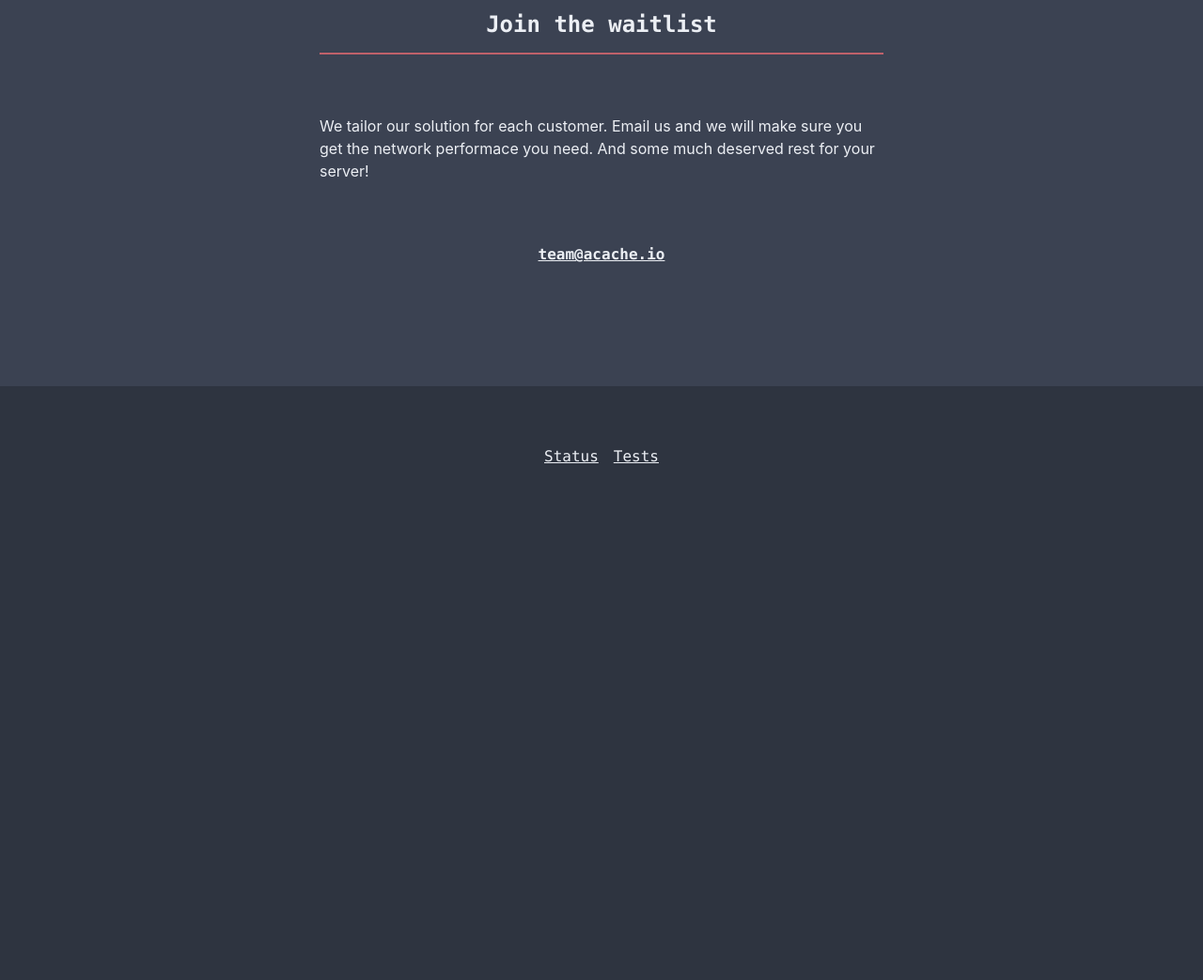
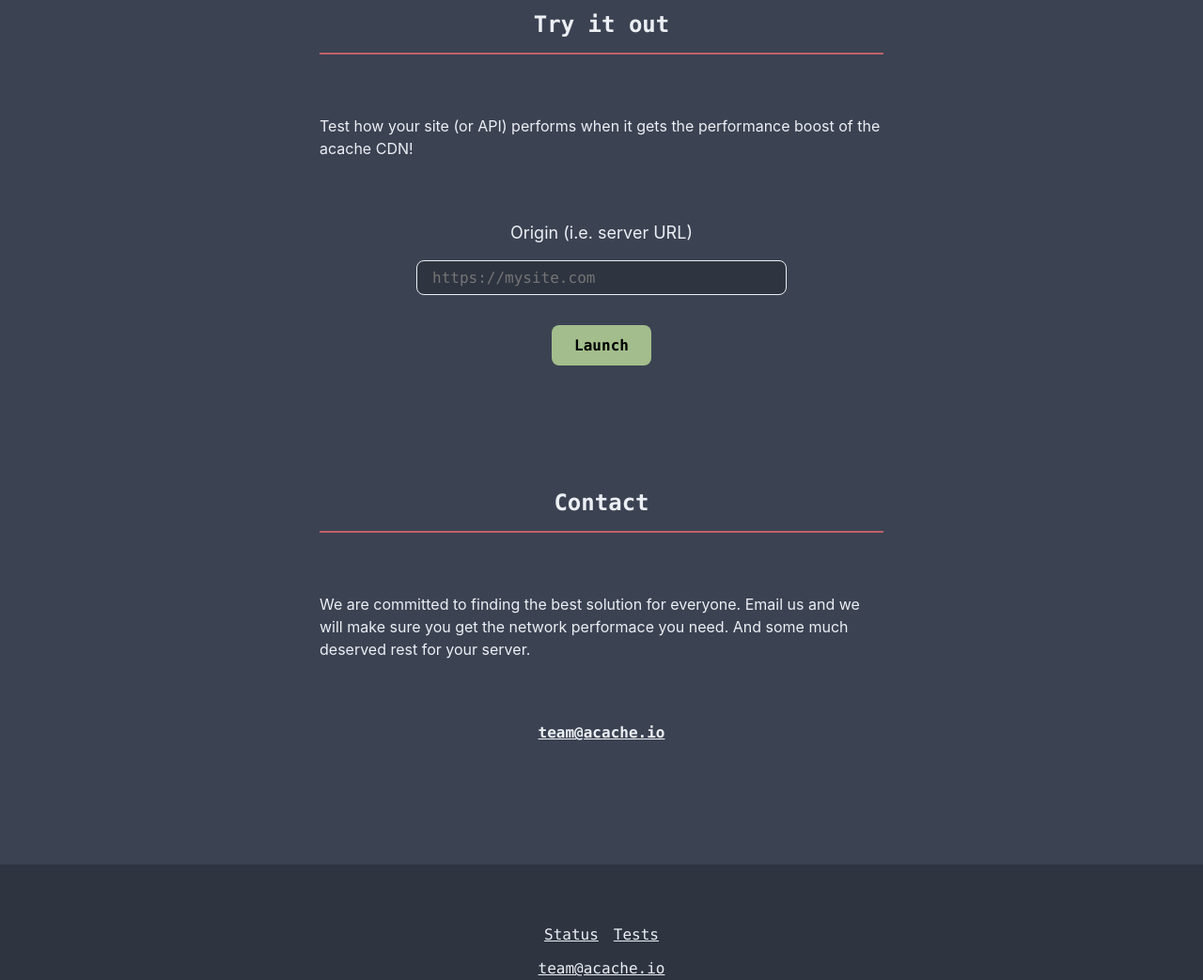
Before and after one commit to always-cache/acache.io, a plain HTML site: page index.html in a window 1280 px wide. Shown: the part 1860-2903 px from the top of the page at 94% size. Before the commit the page ends 2419 px from the top, so only its background shows below. Drawn offline with Linux system fonts and the light colour scheme.

```diff
--- a/index.html
+++ b/index.html
@@ -124,6 +124,44 @@
     margin-bottom: 0;
   }
 
+  form {
+    text-align: center;
+    font-size: 1.125em;
+    margin-block: var(--margin-double);
+  }
+
+  form p {
+    margin-block: var(--margin-half);
+  }
+
+  input {
+    border: 1px solid var(--color-fg);
+    border-radius: 0.5rem;
+    padding: 0.5rem 1rem;
+    display: inline-block;
+    text-decoration: none;
+    background: var(--color-bg);
+    color: var(--color-fg);
+    font-family: var(--font-heading);
+    margin: ;
+    margin-block: var(--margin-half);
+    font-size: 1rem;
+    min-width: 60%;
+  }
+
+  button {
+    border: none;
+    border-radius: 0.5rem;
+    padding: 0.75rem 1.5rem;
+    display: inline-block;
+    text-decoration: none;
+    cursor: pointer;
+    background: var(--nord14);
+    font-weight: 600;
+    font-family: var(--font-heading);
+    font-size: 1rem;
+  }
+
   .cta {
     text-align: center;
     display: block;
@@ -133,6 +171,7 @@
   footer {
     background: var(--color-bg);
     padding: var(--margin-double);
+    text-align: center;
   }
 
   .links {
@@ -181,9 +220,22 @@
           entirely in cache.</em>
       </li>
     </ul>
-    <h2>Join the waitlist</h2>
-    <p>We tailor our solution for each customer. Email us and we will make sure you get the network performace you need.
-      And some much deserved rest for your server!</p>
+    <h2>Try it out</h2>
+    <p>Test how your site (or API) performs when it gets the performance boost of the acache CDN!</p>
+    <form action="https://dash.acache.io" method="POST">
+      <input type="hidden" name="default-rules" value="yes">
+      <label>
+        Origin (i.e. server URL)
+        <br>
+        <input type="text" name="origin" placeholder="https://mysite.com">
+      </label>
+      <p>
+        <button type="submit">Launch</button>
+      </p>
+    </form>
+    <h2>Contact</h2>
+    <p>We are committed to finding the best solution for everyone. Email us and we will make sure you get the network performace you need.
+      And some much deserved rest for your server.</p>
     <strong class="cta"><a href="mailto:team@acache.io">team@acache.io</a></strong>
   </main>
   <footer>
@@ -191,6 +243,9 @@
       <li><a href="https://status.acache.io/">Status</a></li>
       <li><a href="https://tests.acache.io/">Tests</a></li>
     </ul>
+    <p>
+      <a href="mailto:team@acache.io">team@acache.io</a>
+    </p>
   </footer>
 </body>
 
```
